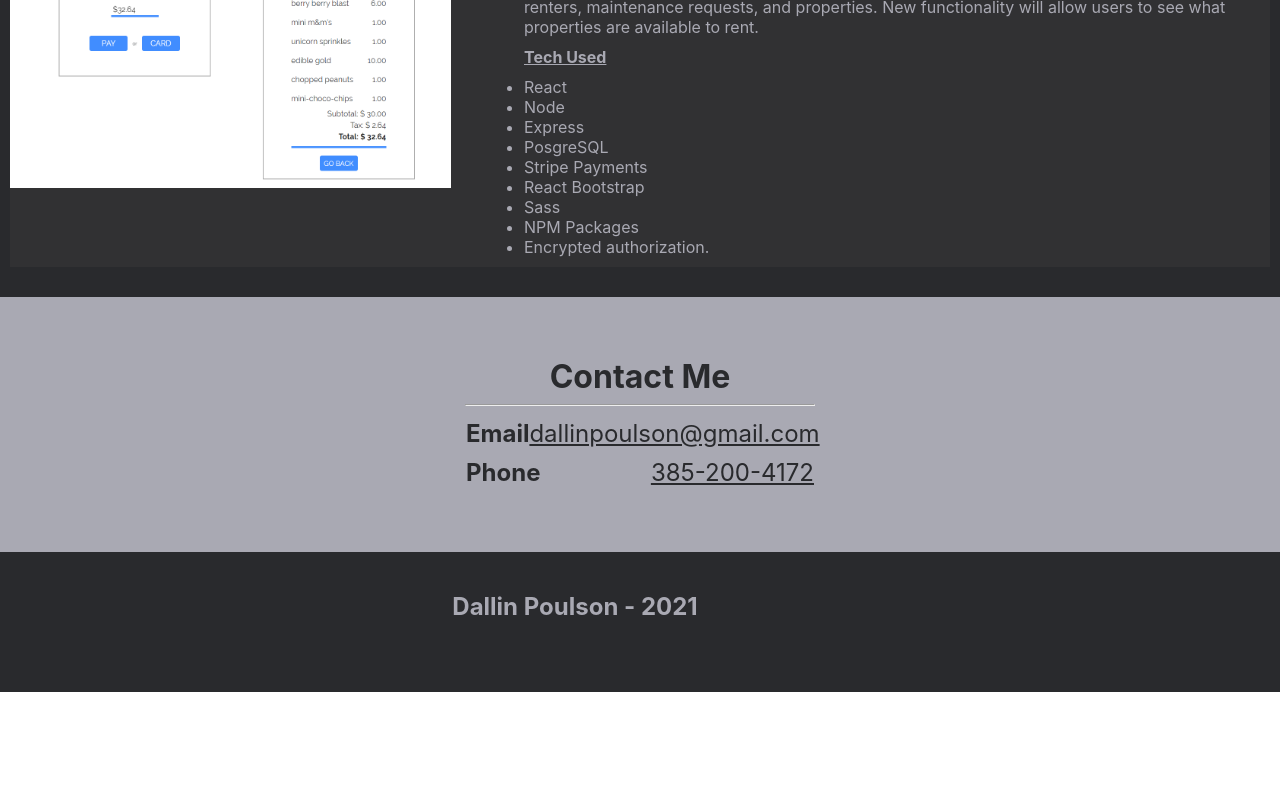
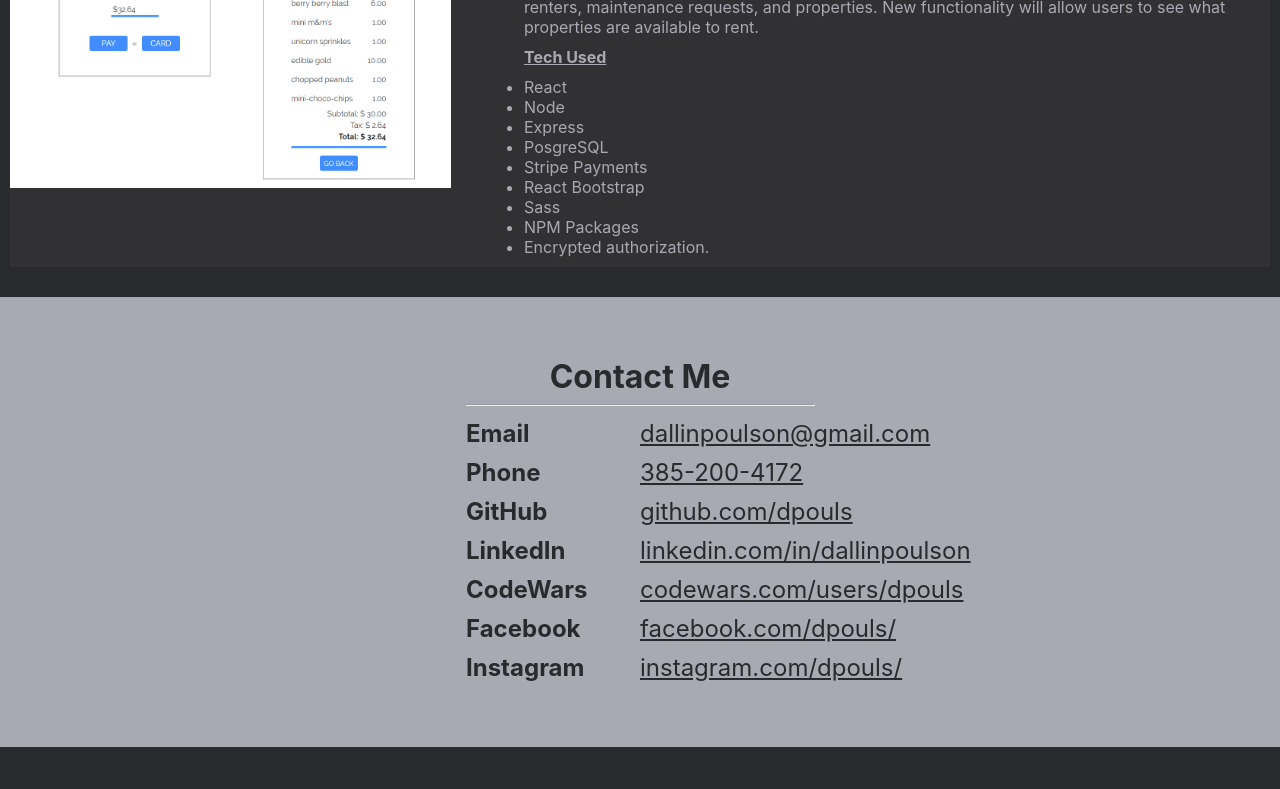
Before and after one commit to dpouls/portfolio, a React (Create React App) app: page / in a window 1280 px wide. Shown: the part 2000-2789 px from the top of the page. Before the commit the page ends 2692 px from the top, so only its background shows below. Built offline with nearby package versions, Linux system fonts and the light colour scheme.

Commit message:
social links updated

```diff
--- a/src/Components/Contact/Contact.css
+++ b/src/Components/Contact/Contact.css
@@ -27,8 +27,15 @@
     align-items: center;
     width: 30%;
     font-size: x-large;
+
+}
+.contact-text {
+    width: 50%;
     text-align: left;
 }
 .social-link {
     color: #292a2d;
 }
+.social-link:visited {
+    color: #292a2d;
+}
--- a/src/Components/Contact/Contact.js
+++ b/src/Components/Contact/Contact.js
@@ -10,7 +10,32 @@
         type: 'Phone',
         text: '385-200-4172',
         link: 'tel:3852004172'
-    }]
+    },
+    {
+        type: 'GitHub',
+        text: 'github.com/dpouls',
+        link: 'https://github.com/dpouls'
+    },
+    {
+        type: 'LinkedIn',
+        text: 'linkedin.com/in/dallinpoulson',
+        link: 'www.linkedin.com/in/dallinpoulson'
+    },
+    {
+        type: 'CodeWars',
+        text: 'codewars.com/users/dpouls',
+        link: 'https://www.codewars.com/users/dpouls'
+    },
+    {
+        type: 'Facebook',
+        text: 'facebook.com/dpouls/',
+        link: 'https://www.facebook.com/dpouls/'
+    },
+    {
+        type: 'Instagram',
+        text: 'instagram.com/dpouls/',
+        link: 'https://www.instagram.com/dpouls/'
+    },]
     return (
         <section id='contact' className='contact-container'>
             <h1>Contact Me</h1>
@@ -19,7 +44,7 @@
                 return (
                 <div className='contact-section'>
                 <label><strong>{ci.type}</strong></label>
-                <p><a className='social-link' href={ci.link}>{ci.text}</a></p>
+                <p className='contact-text'><a target="_blank" rel="noreferrer" className='social-link' href={ci.link}>{ci.text}</a></p>
                 </div>
                 )
             })}
--- a/src/Components/Header/Header.css
+++ b/src/Components/Header/Header.css
@@ -9,6 +9,9 @@
     font-size: larger;
     color: #a9a9b3;
     height: 100px;
+}
+#page-title {
+    color: #a9a9b3;
 }
 .nav-container {
     width: 300px;
--- a/src/Components/Header/Header.js
+++ b/src/Components/Header/Header.js
@@ -3,7 +3,7 @@
 function Header() {
   return (
     <header className="Header">
-      <h1><span>Dallin Poulson</span></h1>
+      <h1 id='page-title'><span>Dallin Poulson</span></h1>
       <nav className="nav-container">
           <ul className='nav-links'>
               <a className='header-links' href="#about-me">About Me</a>
```
